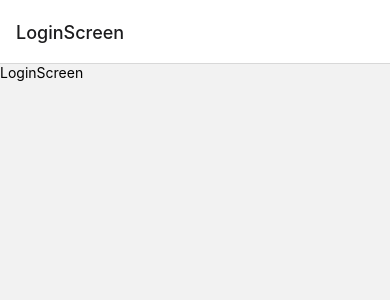
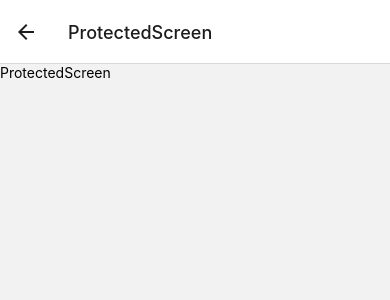
Before and after one commit to carlosraez/productsApp-React-Native, a React Native app: screen /ProtectedScreen in a window 390 px wide. Shown: the top 300 px of the page. Built offline with nearby package versions, Linux system fonts and the light colour scheme.

Commit message:
makin router

```diff
--- a/src/router/navigator.tsx
+++ b/src/router/navigator.tsx
@@ -1,6 +1,8 @@
 import React from 'react';
 import { createStackNavigator } from '@react-navigation/stack';
 import { LoginScreen } from '../screens/LoginScreen';
+import { RegisterScreen } from '../screens/RegisterScreen';
+import { ProtectedScreen } from '../screens/ProtectedScreen';
 
 const Stack = createStackNavigator();
 
@@ -8,6 +10,8 @@ export const Navigator = () => {
   return (
     <Stack.Navigator>
       <Stack.Screen name="LoginScreen" component={LoginScreen} />
+      <Stack.Screen name="RegisterScreen" component={RegisterScreen} />
+      <Stack.Screen name="ProtectedScreen" component={ProtectedScreen} />
     </Stack.Navigator>
   );
 };
--- /dev/null
+++ b/src/screens/ProtectedScreen.tsx
@@ -0,0 +1,10 @@
+import React from 'react';
+import { View, Text } from 'react-native';
+
+export const ProtectedScreen = () => {
+  return (
+    <View>
+      <Text>ProtectedScreen</Text>
+    </View>
+  );
+};
--- /dev/null
+++ b/src/screens/RegisterScreen.tsx
@@ -0,0 +1,10 @@
+import React from 'react';
+import { View, Text } from 'react-native';
+
+export const RegisterScreen = () => {
+  return (
+    <View>
+      <Text>LoginScreen</Text>
+    </View>
+  );
+};
```
